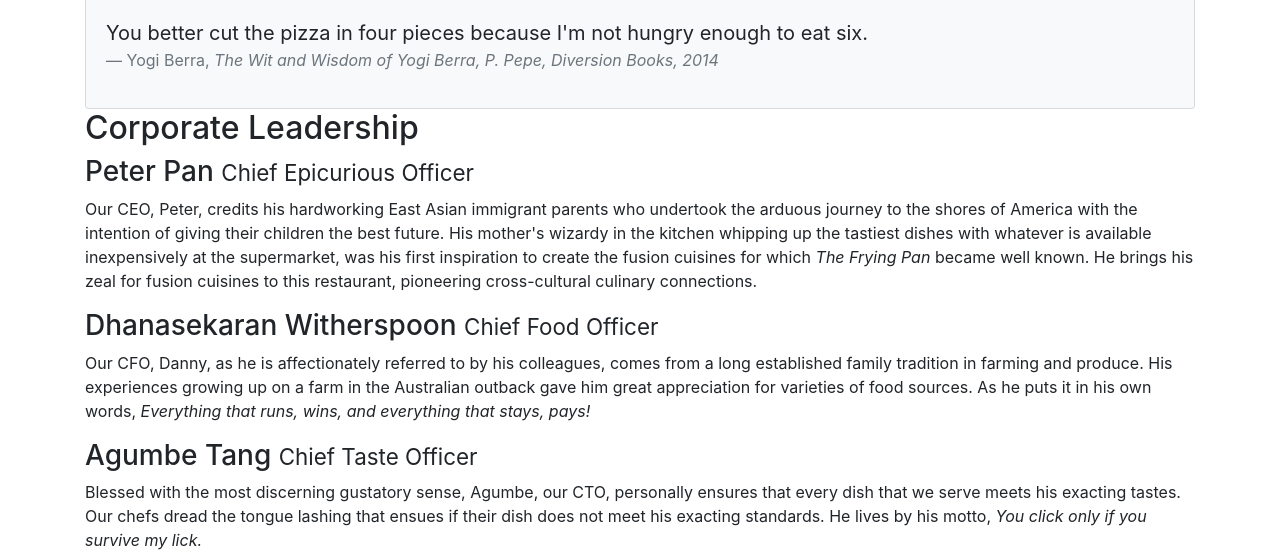
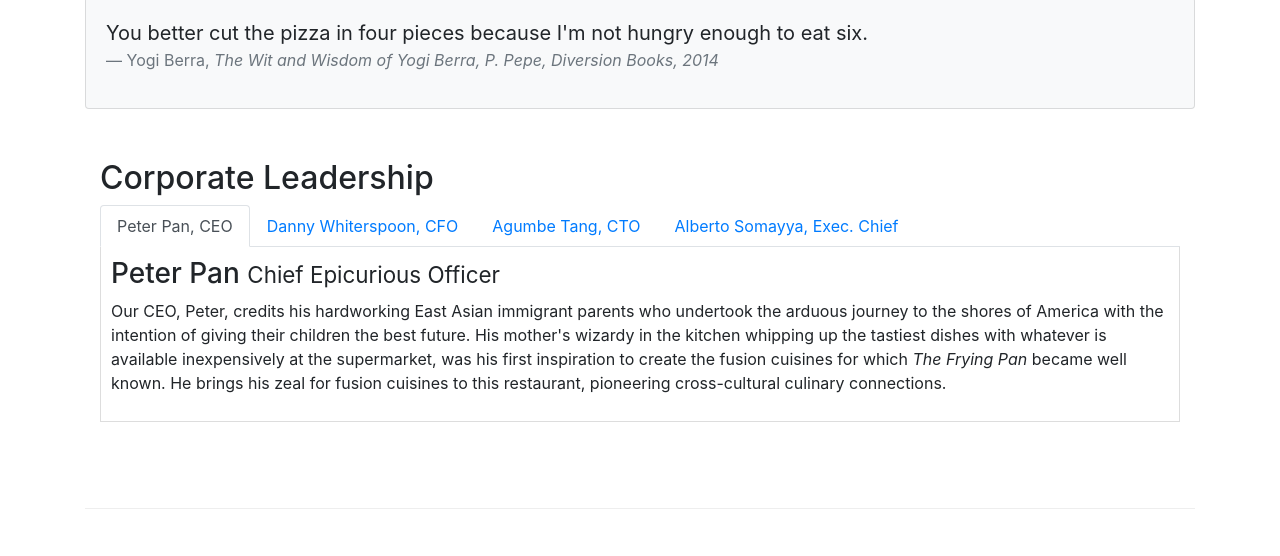
Before and after one commit to dougmpRX/coursera-bootstrap, a plain HTML site: page aboutus.html in a window 1280 px wide. Shown: the part 762-1318 px from the top of the page. Drawn offline with Linux system fonts and the light colour scheme; files whose address does not match are found by name.

Commit message:
Tabs and card fix

```diff
--- a/aboutus.html
+++ b/aboutus.html
@@ -99,17 +99,50 @@
         </div>
 
 
-        <div class="row" id="corporate">
+        <div class="row row-content" id="corporate">
             <div class="col-12">
                 <h2>Corporate Leadership</h2>
+
+                <ul class="nav nav-tabs">
+                    <li class="nav-item">
+                        <a class="nav-link active" href="#peter" role="tab" data-toggle="tab">Peter Pan, CEO</a>
+                    </li>
+
+                    <li class="nav-item">
+                        <a class="nav-link" href="#danny" role="tab" data-toggle="tab">Danny Whiterspoon, CFO</a>
+                    </li>
+
+                    <li class="nav-item">
+                        <a class="nav-link" href="#agumbe" role="tab" data-toggle="tab">Agumbe Tang, CTO</a>
+                    </li>
+
+                    <li class="nav-item">
+                        <a class="nav-link" href="#alberto" role="tab" data-toggle="tab">Alberto Somayya, Exec. Chief</a>
+                    </li>
+                </ul>
+
+                <div class="tab-content">
+                    <div role="tabpanel" class="tab-pane fade show active" id="peter">
                         <h3>Peter Pan <small>Chief Epicurious Officer</small></h3>
                         <p class="d-none d-sm-block">Our CEO, Peter, credits his hardworking East Asian immigrant parents who undertook the arduous journey to the shores of America with the intention of giving their children the best future. His mother's wizardy in the kitchen whipping up the tastiest dishes with whatever is available inexpensively at the supermarket, was his first inspiration to create the fusion cuisines for which <em>The Frying Pan</em> became well known. He brings his zeal for fusion cuisines to this restaurant, pioneering cross-cultural culinary connections.</p>
+                    </div>
+
+                    <div role="tabpanel" class="tab-pane fade" id="danny">
                         <h3>Dhanasekaran Witherspoon <small>Chief Food Officer</small></h3>
                         <p class="d-none d-sm-block">Our CFO, Danny, as he is affectionately referred to by his colleagues, comes from a long established family tradition in farming and produce. His experiences growing up on a farm in the Australian outback gave him great appreciation for varieties of food sources. As he puts it in his own words, <em>Everything that runs, wins, and everything that stays, pays!</em></p>
+                    </div>
+
+                    <div role="tabpanel" class="tab-pane fade" id="agumbe">
                         <h3>Agumbe Tang <small>Chief Taste Officer</small></h3>
                         <p class="d-none d-sm-block">Blessed with the most discerning gustatory sense, Agumbe, our CTO, personally ensures that every dish that we serve meets his exacting tastes. Our chefs dread the tongue lashing that ensues if their dish does not meet his exacting standards. He lives by his motto, <em>You click only if you survive my lick.</em></p>
+                    </div>
+
+                    <div role="tabpanel" class="tab-pane fade" id="alberto">
                         <h3>Alberto Somayya <small>Executive Chef</small></h3>
                         <p class="d-none d-sm-block">Award winning three-star Michelin chef with wide International experience having worked closely with whos-who in the culinary world, he specializes in creating mouthwatering Indo-Italian fusion experiences. He says, <em>Put together the cuisines from the two craziest cultures, and you get a winning hit! Amma Mia!</em></p>
+                    </div>
+                </div>
+
             </div>
        </div>
        <div class="row row-content">
--- a/css/styles.css
+++ b/css/styles.css
@@ -38,6 +38,14 @@ body {
     background-color: #512da8;
 }
 
+.tab-content {
+    border-left: 1px solid #ddd;
+    border-right: 1px solid #ddd;
+    border-bottom: 1px solid #ddd;
+    padding: 10px;
+}
+
+
 @media (max-width: 575.98px) {
     #history, #corporate {
         padding: 10px;
```
Also changed, not shown: index.html (+1 -1 lines). Lines whose indentation alone changed are shown as unchanged.
